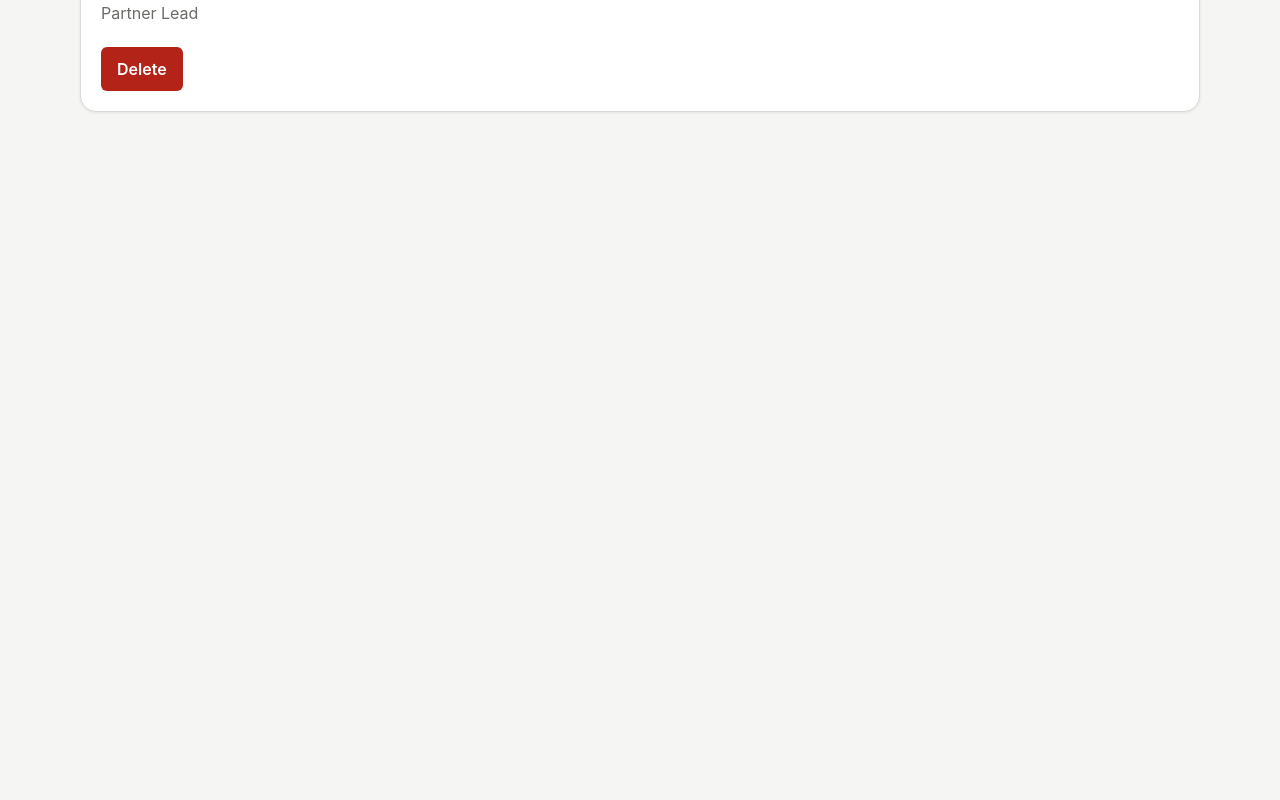
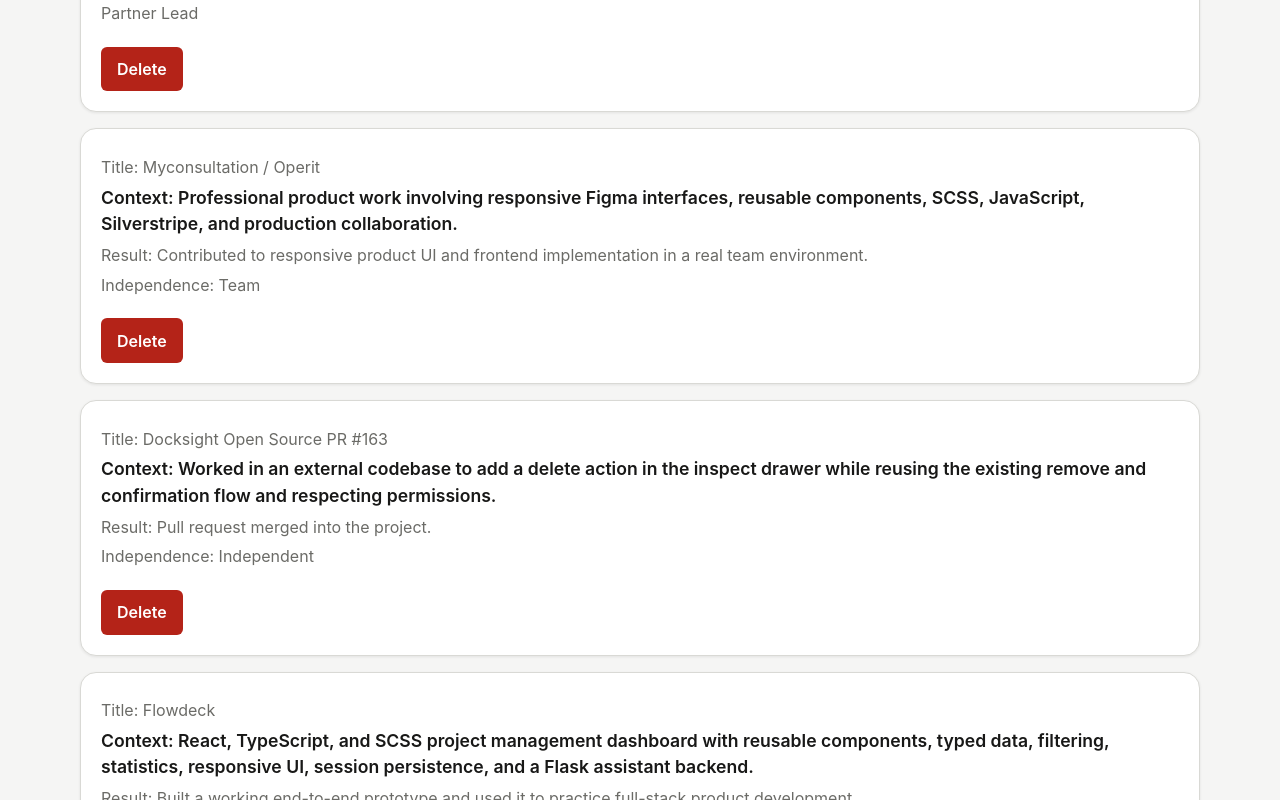
Before and after one commit to LejeuneA/Pitchboard, a React (Vite) app: page / in a window 1280 px wide. Shown: the part 6400-7200 px from the top of the page. Before the commit the page ends 6576 px from the top, so only its background shows below. Built offline with nearby package versions, Linux system fonts and the light colour scheme.

Commit message:
Build Career Evidence records flow

```diff
--- a/src/App.tsx
+++ b/src/App.tsx
@@ -2,6 +2,7 @@
 import FreelanceRecordCard from './components/FreelanceRecordCard'
 import { useState } from 'react'
 import { careerEvidenceRecords } from './data/careerEvidenceRecords'
+import CareerEvidenceCard from './components/CareerEvidenceCard'
 
 
 
@@ -9,10 +10,13 @@
 function App() {
 
   const [records, setRecords] = useState(freelanceRecords)
+  const [evidences, setEvidences] = useState(careerEvidenceRecords)
 
   function handleDelete(id: number) {
     const newRecords = records.filter((record) => record.id !== id)
+    const newEvidences = evidences.filter((evidence) => evidence.id !== id)
     setRecords(newRecords)
+    setEvidences(newEvidences)
   }
 
   return (
@@ -24,6 +28,13 @@
           <FreelanceRecordCard item={record} onDelete={handleDelete} />
         </div>
       )}
+
+      {evidences.map((evidence) =>
+        <div key={evidence.id}>
+          <CareerEvidenceCard item={evidence} onDelete={handleDelete} />
+        </div>
+      )}
+
     </>
   )
 }
--- a/src/components/CareerEvidenceCard.tsx
+++ b/src/components/CareerEvidenceCard.tsx
@@ -0,0 +1,16 @@
+import type { CareerEvidenceCardProps } from '../types/CareerEvidence'
+
+
+function CareerEvidenceCard({ item, onDelete }: CareerEvidenceCardProps) {
+  return (
+    <div>
+      <p>Title: {item.title}</p>
+      <p>Context: {item.context}</p>
+      <p>Result: {item.result}</p>
+      <p>Independence: {item.independence}</p>
+      <button type='button' onClick={() => onDelete(item.id)}> Delete</button>
+    </div >
+  )
+}
+
+export default CareerEvidenceCard
--- a/src/types/CareerEvidence.ts
+++ b/src/types/CareerEvidence.ts
@@ -5,3 +5,9 @@
   result: string
   independence: 'Independent' | 'Assisted' | 'Team'
 }
+
+
+export type CareerEvidenceCardProps = {
+  item: CareerEvidence
+  onDelete: (id: number) => void
+}
```
